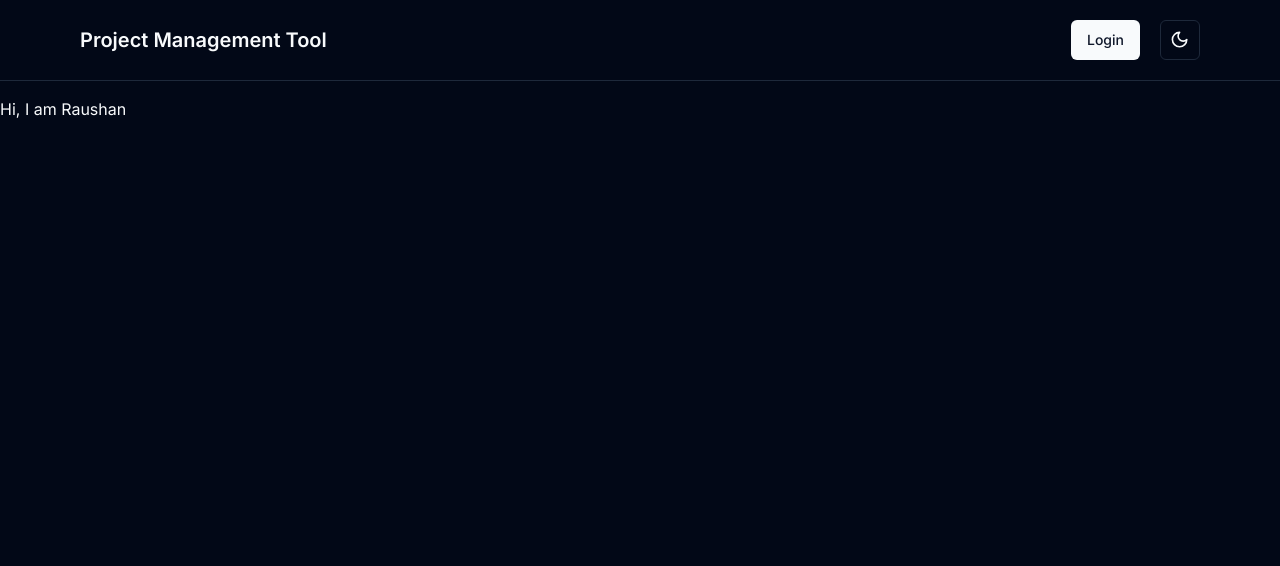
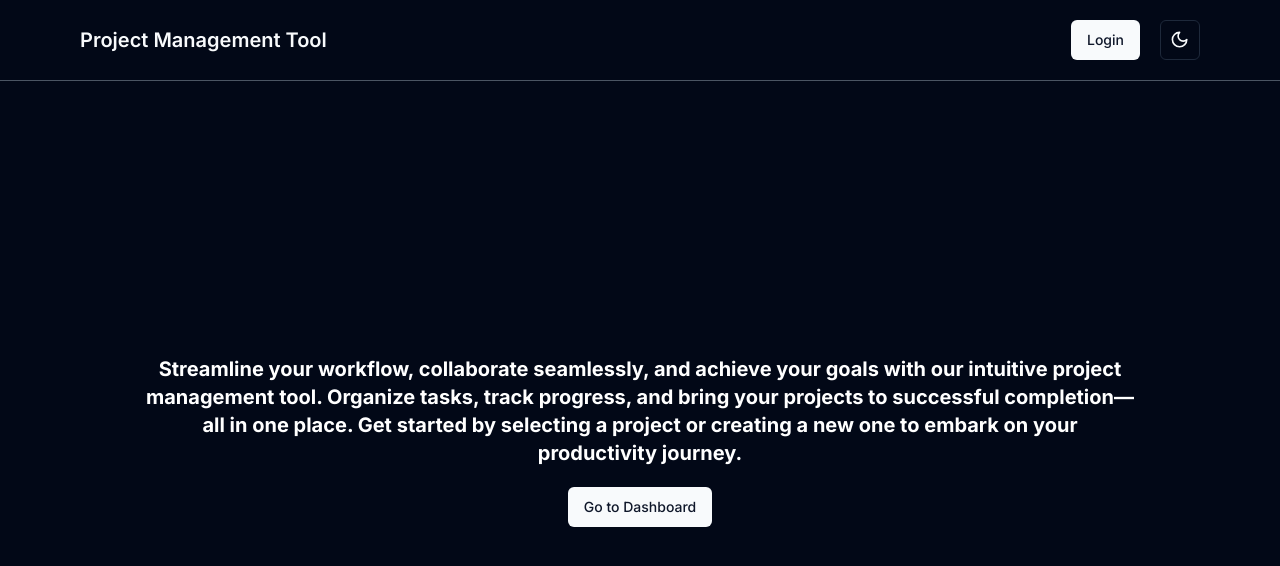
Before and after one commit to code-raushan/project-management-tool-client, a Next.js app: page / in a window 1280 px wide. Shown: the top 566 px of the page. Built offline with nearby package versions, Linux system fonts and the light colour scheme.

Commit message:
add: protected route component + main home page with dashboard go to btn

```diff
--- /dev/null
+++ b/src/app/dashboard/page.tsx
@@ -0,0 +1,9 @@
+import ProtectedRoute from "@/components/core/ProtectedRoute";
+
+export default function Dashboard() {
+  return (
+    <ProtectedRoute>
+      <h1>protected route</h1>
+    </ProtectedRoute>
+  );
+}
--- a/src/app/page.tsx
+++ b/src/app/page.tsx
@@ -1,10 +1,22 @@
+import GoToDashboard from "@/components/core/GoToDashboardBtn";
 
 export default function Home() {
   return (
-    <main>
-      <div className="pt-4">
-        <h1>Hi, I am Raushan</h1>
-      </div>
+    <main className="flex justify-center items-center min-h-[90vh] min-w-[100vw]">
+      <section className="flex flex-col items-center px-36 text-center">
+        <p className="font-bold text-white text-xl pb-5">
+          Streamline your workflow, collaborate seamlessly, and achieve your
+          goals with our intuitive project management tool. Organize tasks,
+          track progress, and bring your projects to successful completion—all
+          in one place. Get started by selecting a project or creating a new one
+          to embark on your productivity journey.
+        </p>
+        <div>
+          <GoToDashboard />
+        </div>
+      </section>
     </main>
   );
 }
+
+//Streamline your workflow, collaborate seamlessly, and achieve your goals with our intuitive project management tool. Organize tasks, track progress, and bring your projects to successful completion—all in one place. Get started by selecting a project or creating a new one to embark on your productivity journey.
--- a/src/components/core/CreateUserForm.tsx
+++ b/src/components/core/CreateUserForm.tsx
@@ -46,7 +46,7 @@ export default function CreateUserForm() {
     address: z.string().min(3, "cannot be less than 3 letters").optional(),
     isdCode: z.string().min(1, "cannot be empty").optional(),
     phoneNumber: z.string().min(1, "cannot be empty").optional(),
-    role: z.enum(["admin", "subordinate"]),
+    role: z.enum(["supervisor", "contractor"]),
   });
 
   const form = useForm<z.infer<typeof createUserSchema>>({
@@ -225,9 +225,11 @@ export default function CreateUserForm() {
                         <SelectValue placeholder="Select role" />
                       </SelectTrigger>
                       <SelectContent>
-                        <SelectItem value={UserRole.ADMIN}>Admin</SelectItem>
-                        <SelectItem value={UserRole.SUBORDINATE}>
-                          Subordinate
+                        <SelectItem value={UserRole.SUPERVISOR}>
+                          Supervisor
+                        </SelectItem>
+                        <SelectItem value={UserRole.CONTRACTOR}>
+                          Contractor
                         </SelectItem>
                       </SelectContent>
                     </Select>
--- /dev/null
+++ b/src/components/core/GoToDashboardBtn.tsx
@@ -0,0 +1,30 @@
+"use client";
+
+import { LocalStorage } from "@/lib/localStorage";
+import { useRouter } from "next/navigation";
+import { useCallback } from "react";
+import { Button } from "../ui/button";
+import { useToast } from "../ui/use-toast";
+
+export default function GoToDashboard() {
+  const router = useRouter();
+  const { toast } = useToast();
+
+  const handleGoToDashboard = useCallback(() => {
+    const token = LocalStorage.get("token");
+    if (!token) {
+      toast({
+        description: "Login please",
+      });
+      router.push("/login");
+    } else {
+      router.push("/dashboard");
+    }
+  }, []);
+
+  return (
+    <Button variant="default" onClick={handleGoToDashboard}>
+      Go to Dashboard
+    </Button>
+  );
+}
--- a/src/components/core/Navbar.tsx
+++ b/src/components/core/Navbar.tsx
@@ -4,7 +4,7 @@ import AuthButtons from "./AuthButtons";
 
 const Navbar = () => {
   return (
-    <nav className="flex justify-end md:justify-between items-center py-2 px-10 md:py-5 md:px-20 border-b">
+    <nav className="flex justify-end md:justify-between items-center py-2 px-10 md:py-5 md:px-20 border-b border-gray-600">
       <Link href="/" className="text-xl font-semibold hidden md:block">
         <span>Project Management Tool</span>
       </Link>
--- /dev/null
+++ b/src/components/core/ProtectedRoute.tsx
@@ -0,0 +1,47 @@
+"use client";
+
+import { LocalStorage } from "@/lib/localStorage";
+import { LoaderIcon } from "lucide-react";
+import { useRouter } from "next/navigation";
+import { useEffect, useState } from "react";
+import { useToast } from "../ui/use-toast";
+
+interface ProtectedRouteProps {
+  children: React.ReactNode;
+}
+
+const ProtectedRoute: React.FC<ProtectedRouteProps> = ({ children }) => {
+  const router = useRouter();
+  const { toast } = useToast();
+  const [isAuthenticated, setIsAuthenticated] = useState(false);
+
+  useEffect(() => {
+    const checkAuth = () => {
+      const token = LocalStorage.get("token");
+      if (!token) {
+        router.push("/login"); // Redirect to login if no token is found
+      } else {
+        setIsAuthenticated(true);
+      }
+    };
+
+    checkAuth();
+  }, [router]);
+
+  if (!isAuthenticated) {
+    toast({
+      title: "Session Expired",
+      description: "Please login again",
+    });
+
+    return (
+      <div className="flex justify-center items-center min-h-[90vh] min-w-[100vw]">
+        <LoaderIcon size={24} className="animate-spin" />
+      </div>
+    );
+  }
+
+  return <>{children}</>;
+};
+
+export default ProtectedRoute;
--- a/src/lib/const.ts
+++ b/src/lib/const.ts
@@ -1,4 +1,4 @@
 export enum UserRole {
-  ADMIN = "admin",
-  SUBORDINATE = "subordinate",
+  SUPERVISOR = "supervisor",
+  CONTRACTOR = "contractor",
 }
```
